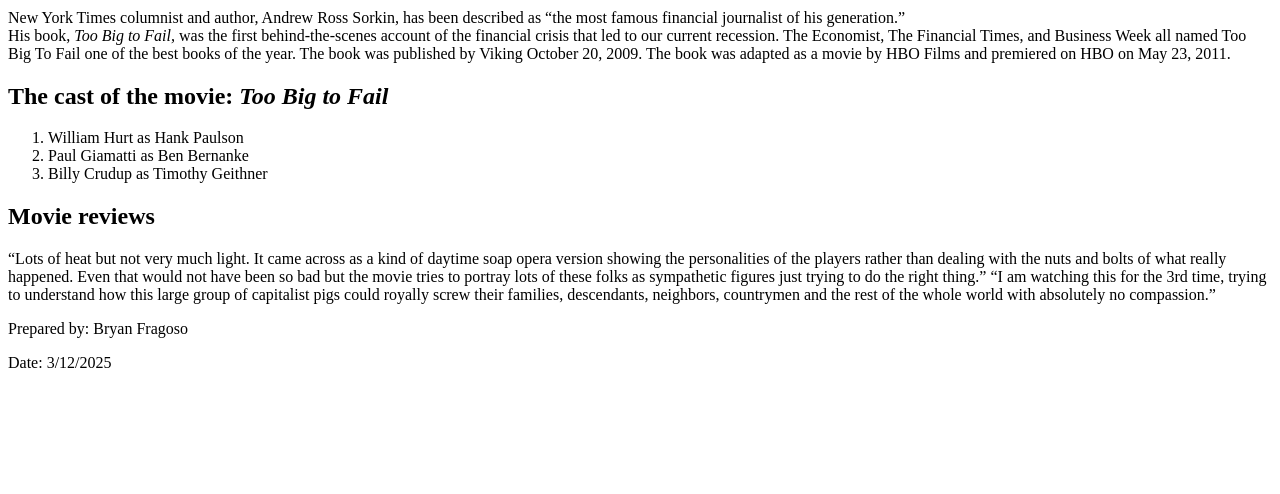
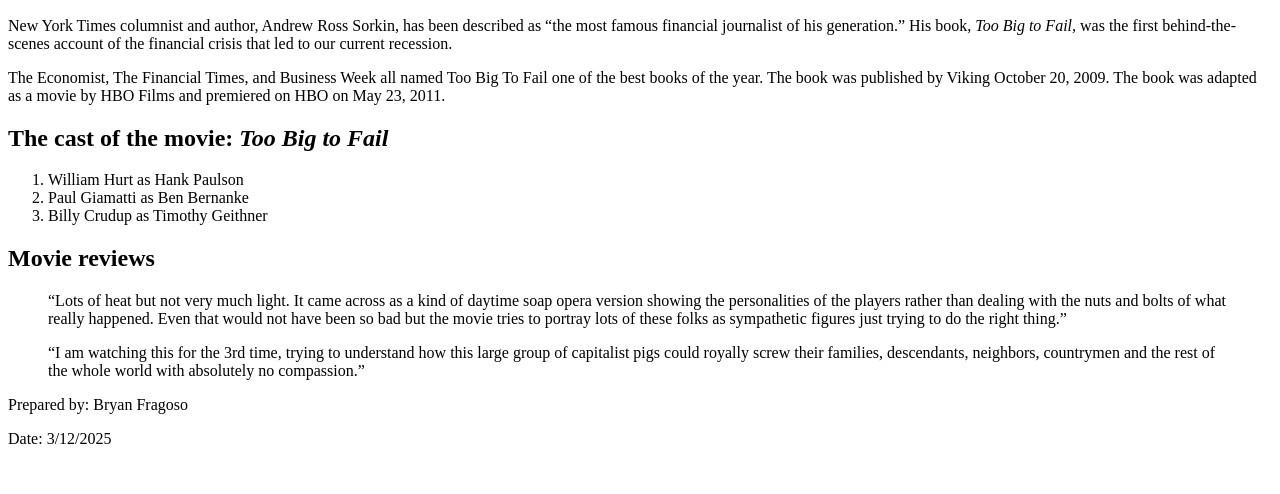
Before and after one commit to Ennio315/short_exercises, a plain HTML site: page ch03/index.html in a window 1280 px wide. Shown: the part 306-800 px from the top of the page. Drawn offline with Linux system fonts and the light colour scheme.

Commit message:
Update index.html

```diff
--- a/ch03/index.html
+++ b/ch03/index.html
@@ -7,12 +7,16 @@
 	<link rel="shortcut icon" href="images/favicon.ico">
 </head>
 <body>
-	<img src="images/sorkin_desk260.jpg" alt="Sorkin image">
+
 	<h1>Andrew Ross Sorkin, author of <em>Too Big to Fail</em></h1>
+
 	<h3>November</h3>
 
-	<p>New York Times columnist and author, Andrew Ross Sorkin, has been described as <q>the most famous financial journalist of his generation.</q> <br>His book, <em>Too Big to Fail,</em> was the first behind-the-scenes account of the financial crisis that led to our current recession.
-	The Economist, The Financial Times, and Business Week all named Too Big To Fail one of the best books of the year. The book was published by Viking October 20, 2009. The book was adapted as a movie by HBO Films and premiered on HBO on May 23, 2011.</p>
+	<img src="images/sorkin_desk260.jpg" alt="Sorkin image">
+
+
+	<p>New York Times columnist and author, Andrew Ross Sorkin, has been described as <q>the most famous financial journalist of his generation.</q> His book, <em>Too Big to Fail,</em> was the first behind-the-scenes account of the financial crisis that led to our current recession.</p>
+	<p>The Economist, The Financial Times, and Business Week all named Too Big To Fail one of the best books of the year. The book was published by Viking October 20, 2009. The book was adapted as a movie by HBO Films and premiered on HBO on May 23, 2011.<br></p>
 
 	<h2>The cast of the movie: <em>Too Big to Fail</em></h2>
 
@@ -24,9 +28,9 @@
 
 	<h2>Movie reviews</h2>
 
-	<q>Lots of heat but not very much light. It came across as a kind of daytime soap opera version showing the personalities of the players rather than dealing with the nuts and bolts of what really happened. Even that would not have been so bad but the movie tries to portray lots of these folks as sympathetic figures just trying to do the right thing.</q>
+	<blockquote><q>Lots of heat but not very much light. It came across as a kind of daytime soap opera version showing the personalities of the players rather than dealing with the nuts and bolts of what really happened. Even that would not have been so bad but the movie tries to portray lots of these folks as sympathetic figures just trying to do the right thing.</q></blockquote>
 
-	<q>I am watching this for the 3rd time, trying to understand how this large group of capitalist pigs could royally screw their families, descendants, neighbors, countrymen and the rest of the whole world with absolutely no compassion.</q>
+	<blockquote><q>I am watching this for the 3rd time, trying to understand how this large group of capitalist pigs could royally screw their families, descendants, neighbors, countrymen and the rest of the whole world with absolutely no compassion.</q></blockquote>
 
 	<p>Prepared by: Bryan Fragoso</p>
 	<p>Date: 3/12/2025</p>
```
